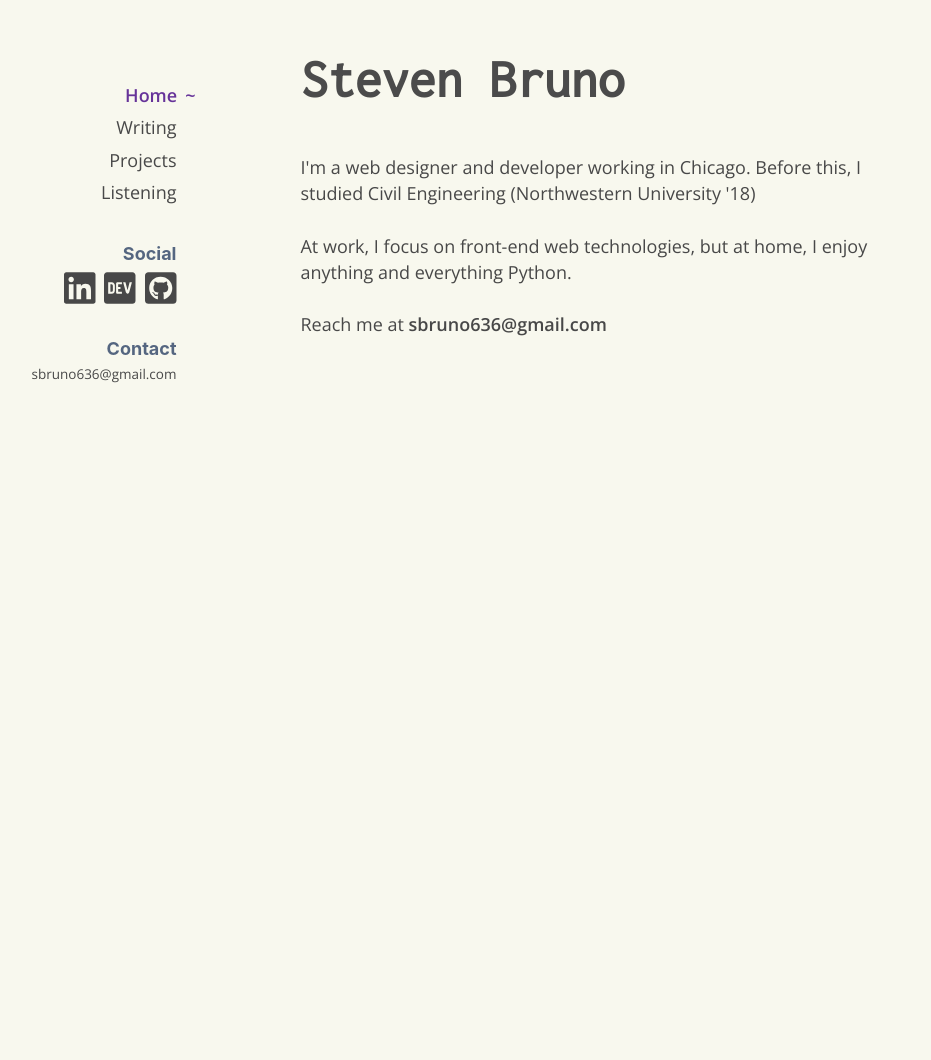
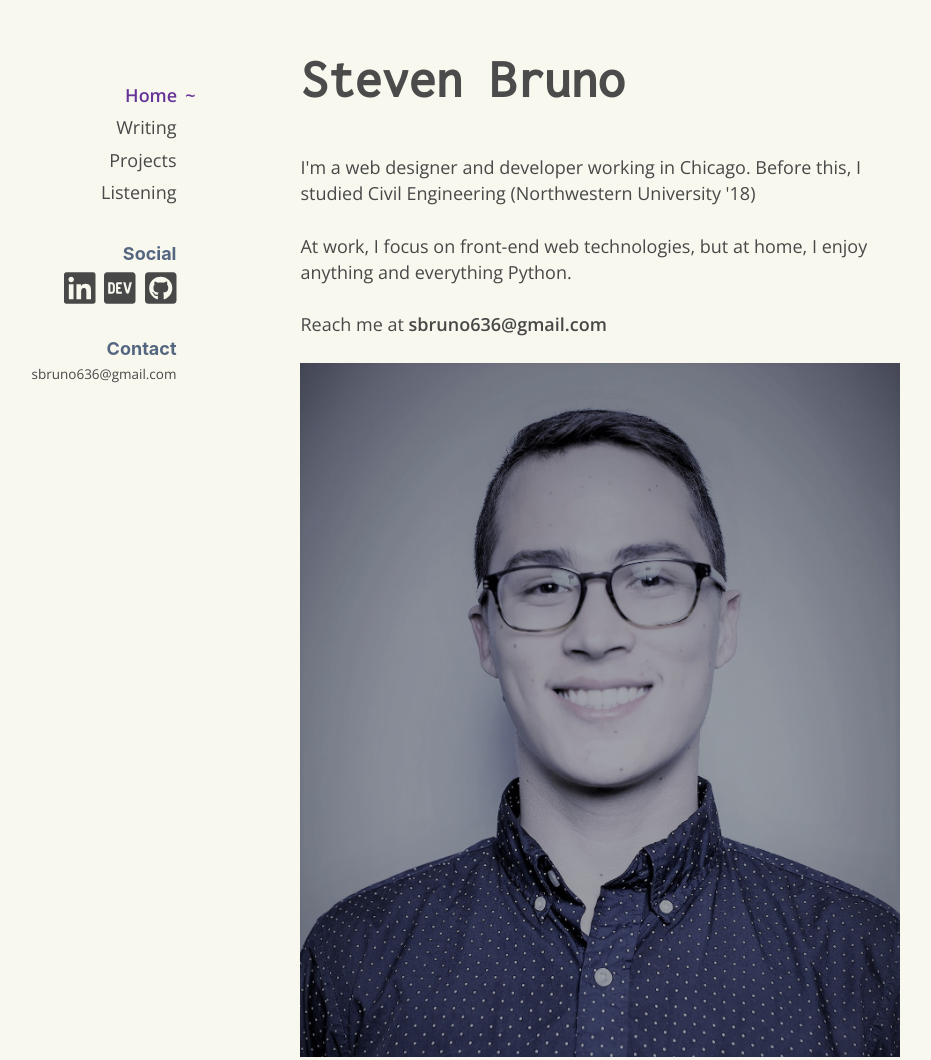
Before and after one commit to stevenbruno/personal-site-v2, a Gatsby site: page / in a window 1280 px wide. Shown: the part 110-1170 px from the top of the page, without its empty margins (164-1095 px from the left). Before the commit the page ends 800 px from the top, so only its background shows below. Built offline with nearby package versions, Linux system fonts and the light colour scheme; Gatsby itself is replaced by a stand-in of ours.

Commit message:
query for headshot

```diff
--- a/src/pages/index.js
+++ b/src/pages/index.js
@@ -3,8 +3,10 @@ import Layout from "../components/Layout/layout"
 import SEO from "../components/seo"
 import LeftNav from "../components/LeftNav/leftNav"
 import Content from "../components/Content/content";
+import { graphql } from "gatsby";
+import Img from "gatsby-image"
 
-const IndexPage = () => (
+const IndexPage = (props) => (
   <Layout>
     <SEO title="Home" keywords={[`gatsby`, `application`, `react`]} />
     <LeftNav />
@@ -21,8 +23,21 @@ const IndexPage = () => (
       <p>
         Reach me at <b>sbruno636@gmail.com</b>
       </p>
+      <Img fixed={props.data.imageOne.childImageSharp.fixed} />
     </Content>
   </Layout>
 )
 
 export default IndexPage
+
+export const pageQuery = graphql`
+  query {
+    imageOne: file(relativePath: { eq: "headshotV6.jpg" }) {
+      childImageSharp {
+        fixed(width: 600) {
+          ...GatsbyImageSharpFixed
+        }
+      }
+    }
+  }
+`
```
